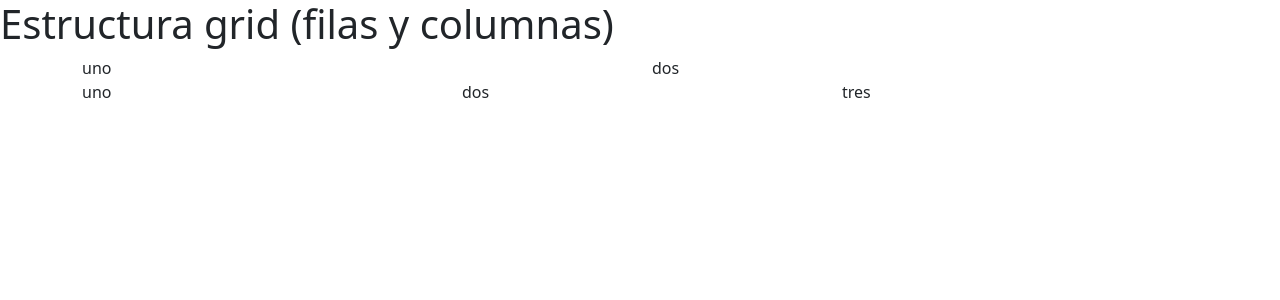
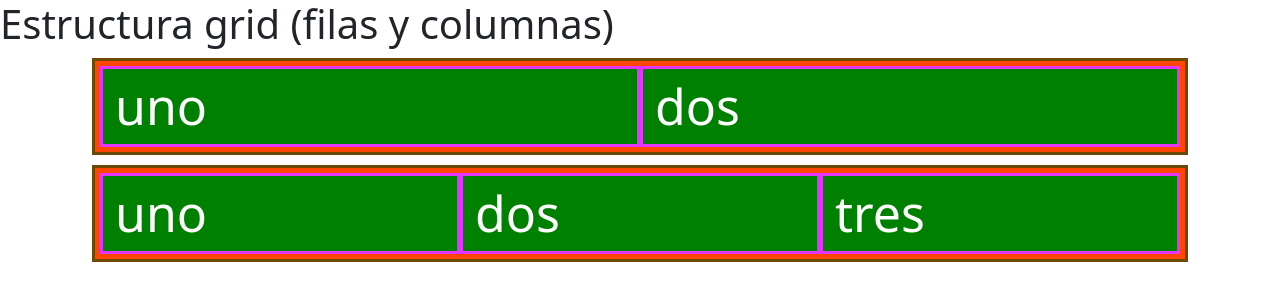
Before and after one commit to ulisesgez/bootstrap, a plain HTML site: page filascolumnas.html in a window 1280 px wide. Drawn offline with nearby package versions, Linux system fonts and the light colour scheme.

Commit message:
filasColumnas

```diff
--- a/filascolumnas.html
+++ b/filascolumnas.html
@@ -6,6 +6,20 @@
     <meta charset="UTF-8">
     <meta name="viewport" content="width=device-width, initial-scale=1.0">
     <title>Grid</title>
+    <style>
+        .row{
+            background-color: orangered;
+            border: 3px solid rgb(110, 73, 5);
+            padding: 5px;
+            margin: 10px;
+        }
+        .col {
+            background-color: green;
+            border: 3px solid rgb(228, 52, 255);
+            color: white;
+            font-size: 50px;
+        }
+    </style>
 </head>
 <body>
     <h1>Estructura grid (filas y columnas)</h1>
```
